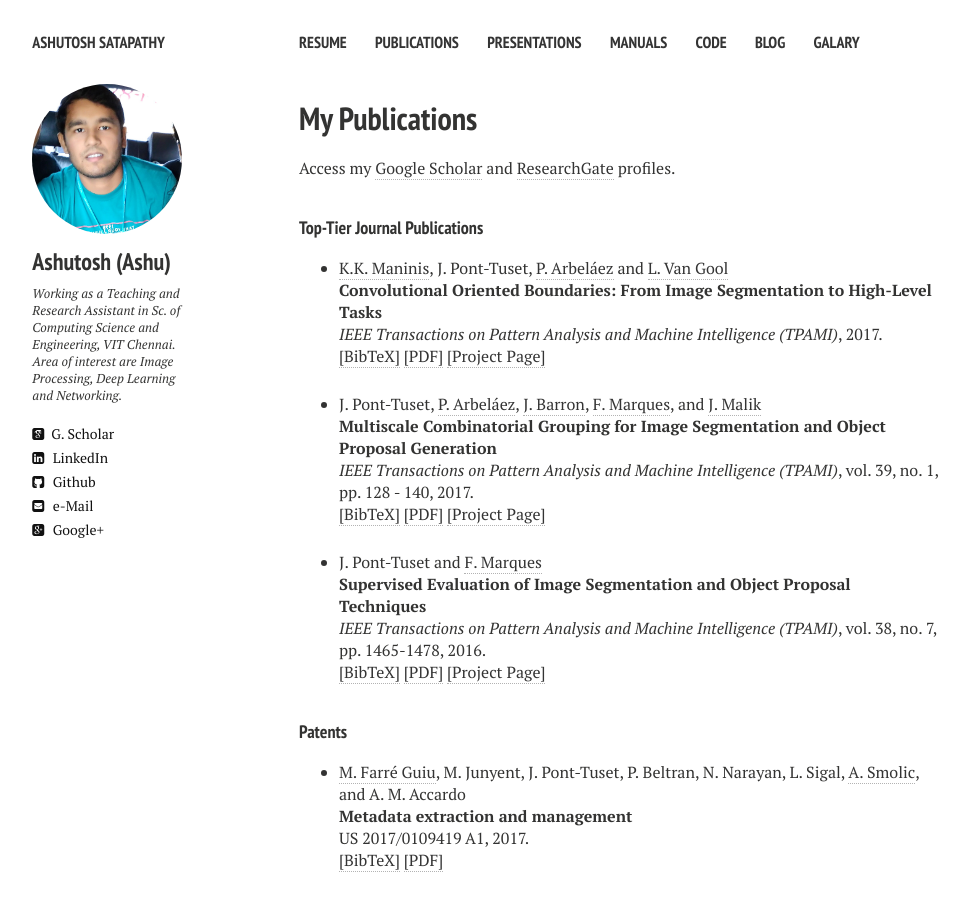
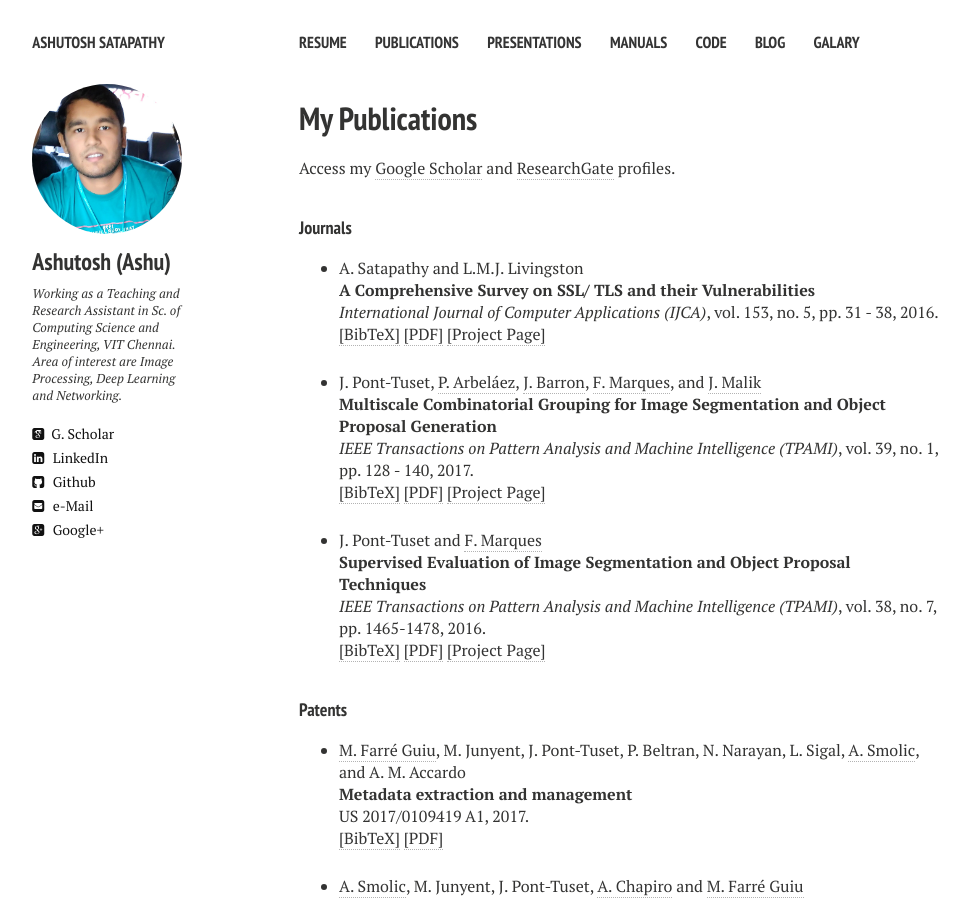
Before and after one commit to ashutoshsatapathy1990/ashutoshsatapathy1990.github.io, a Jekyll site: the page built from publications.md, in a window 1280 px wide and 900 px high. Shown: the whole window, without its empty margins (21-990 px from the left). Built offline with Jekyll 4.4.1, drawn with Linux system fonts in a browser that asks for light colours; nearby versions of some CDN libraries.

Commit message:
Update publications.html

```diff
--- a/_layouts/publications.html
+++ b/_layouts/publications.html
@@ -82,26 +82,32 @@ div.bibtex pre { font-size: 75%; overflow: auto;  width: 100%; padding: 0em 0em;
 
 
 
-<h4 style="margin-bottom:0px;padding-top:10px;">Top-Tier Journal Publications</h4>
+<h4 style="margin-bottom:0px;padding-top:10px;">Journals</h4>
 <!-- Generated from JabRef by PubList by Truong Nghiem at 11:44 on 2015.09.10. -->
 <ul class="biblist">
 
 <!-- Item: Maninis2017 -->
 <li ><p>
-<a href="http://www.vision.ee.ethz.ch/~kmaninis" target="_blank">K.K. Maninis</a>, J. Pont-Tuset, <a href="https://biomedicalcomputervision.uniandes.edu.co" target="_blank">P. Arbeláez</a> and <a href="http://www.vision.ee.ethz.ch/members/get_member.cgi?id=1" target="_blank">L. Van Gool</a><br><b>Convolutional Oriented Boundaries: From Image Segmentation to High-Level Tasks</b><br>
-<i>IEEE Transactions on Pattern Analysis and Machine Intelligence (TPAMI)</i>,
-2017.
+A. Satapathy and L.M.J. Livingston<br><b>A Comprehensive Survey on SSL/ TLS and their Vulnerabilities</b><br>
+<i>International Journal of Computer Applications (IJCA)</i>,
+vol. 153,
+no. 5,
+pp. 31 - 38,
+2016.
 <br />
-<a href="javascript:toggleBibtex('Maninis2017')">[BibTeX]</a>
-<a href="http://arxiv.org/abs/1701.04658" target="_blank">[PDF]</a> <a href="http://www.vision.ee.ethz.ch/~cvlsegmentation/cob/"  target="_blank">[Project Page]</a>
+<a href="javascript:toggleBibtex('ashutosh2016b')">[BibTeX]</a>
+<a href="http://arxiv.org/abs/1701.04658" target="_blank">[PDF]</a> <a href="https://www.dropbox.com/s/ly1othzlywhsppt/SSL-TLS-review.pdf?dl=0"  target="_blank">[Project Page]</a>
 </p>
-<div id="bib_Maninis2017" class="bibtex noshow">
+<div id="bib_ashutosh2016b" class="bibtex noshow">
 <pre>
-@article{Maninis2017,
-  author = {Maninis, Kevis-Kokitsi and Pont-Tuset, Jordi and Arbel&aacute;ez, Pablo and Van Gool, Luc},
-  title = {Convolutional Oriented Boundaries: From Image Segmentation to High-Level Tasks},
-  journal = {IEEE Transactions on Pattern Analysis and Machine Intelligence (TPAMI)},
-  year = {2017}
+@article{ashutosh2016b,
+  author = {A. Satapathy and L.M.J. Livingston},
+  title = {A Comprehensive Survey on SSL/ TLS and their Vulnerabilities},
+  journal = {International Journal of Computer Applications (IJCA)},
+  year = {2016}
+  volume = {153},
+  number = {5},
+  pages = {31 - 38}
 }
 </pre>
 </div>
```
